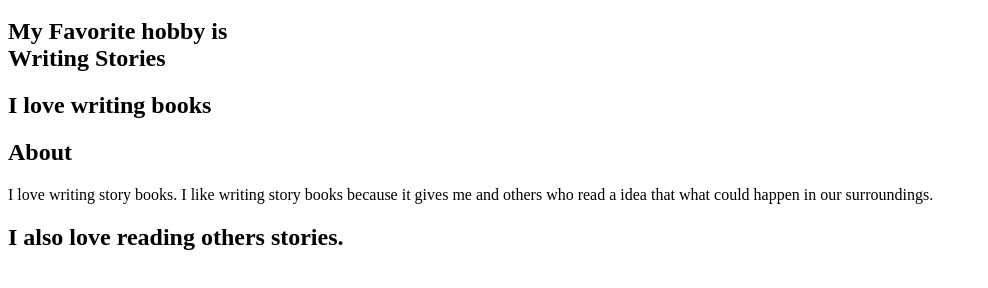
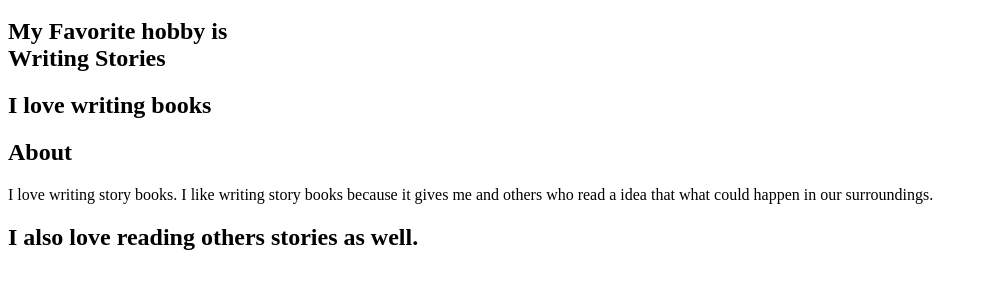
Before and after one commit to Maithili-Shewale/Portfolio1, a plain HTML site: page index.html in a window 1280 px wide. Shown: the part 132-420 px from the top of the page, without its empty margins (0-988 px from the left). Drawn offline with Linux system fonts and the light colour scheme; a script that the page names is missing.

Commit message:
Add files via upload

```diff
--- a/index.html
+++ b/index.html
@@ -26,7 +26,7 @@
     </section>
 
     <section id="Mywork">
-        <h1>I also love reading others stories.</h1>
+        <h1>I also love reading others stories as well.</h1>
 
         <div class="line"></div>
     </section>
```
